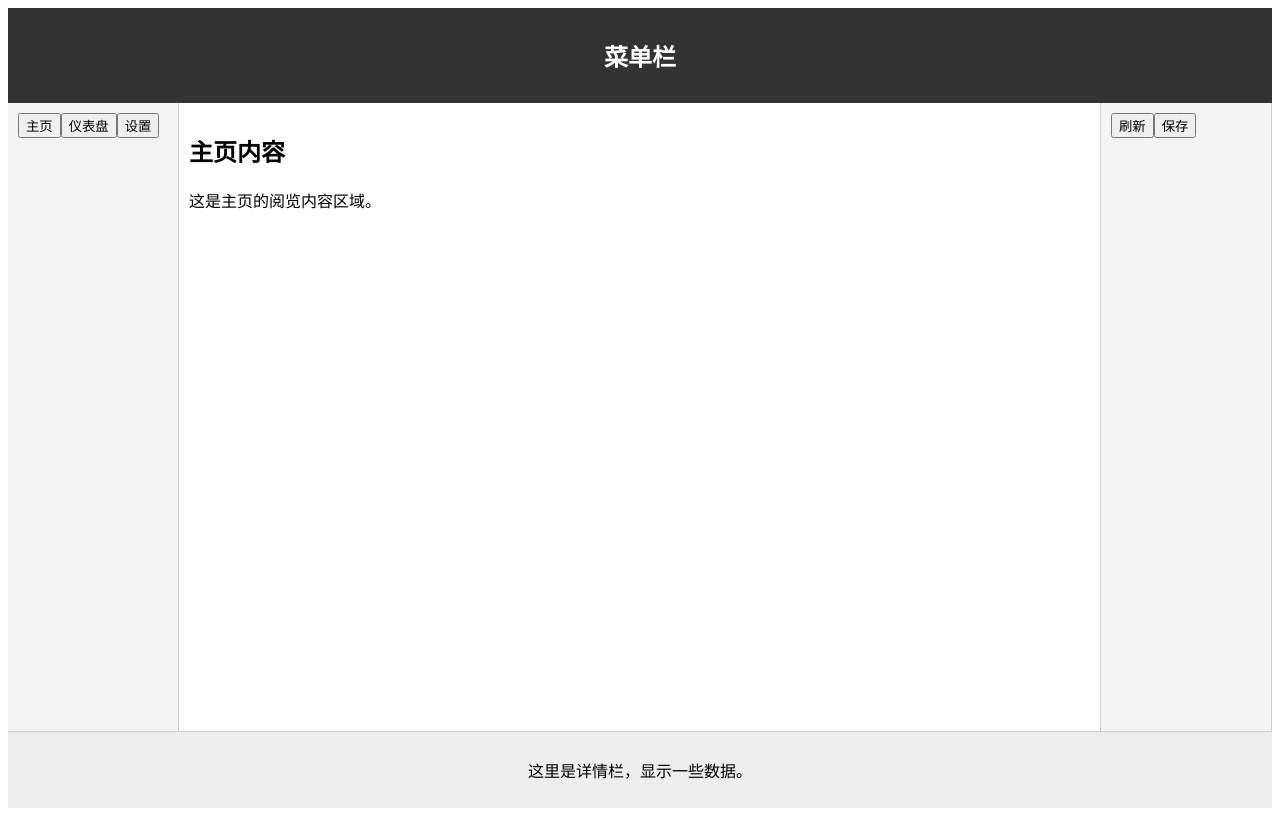
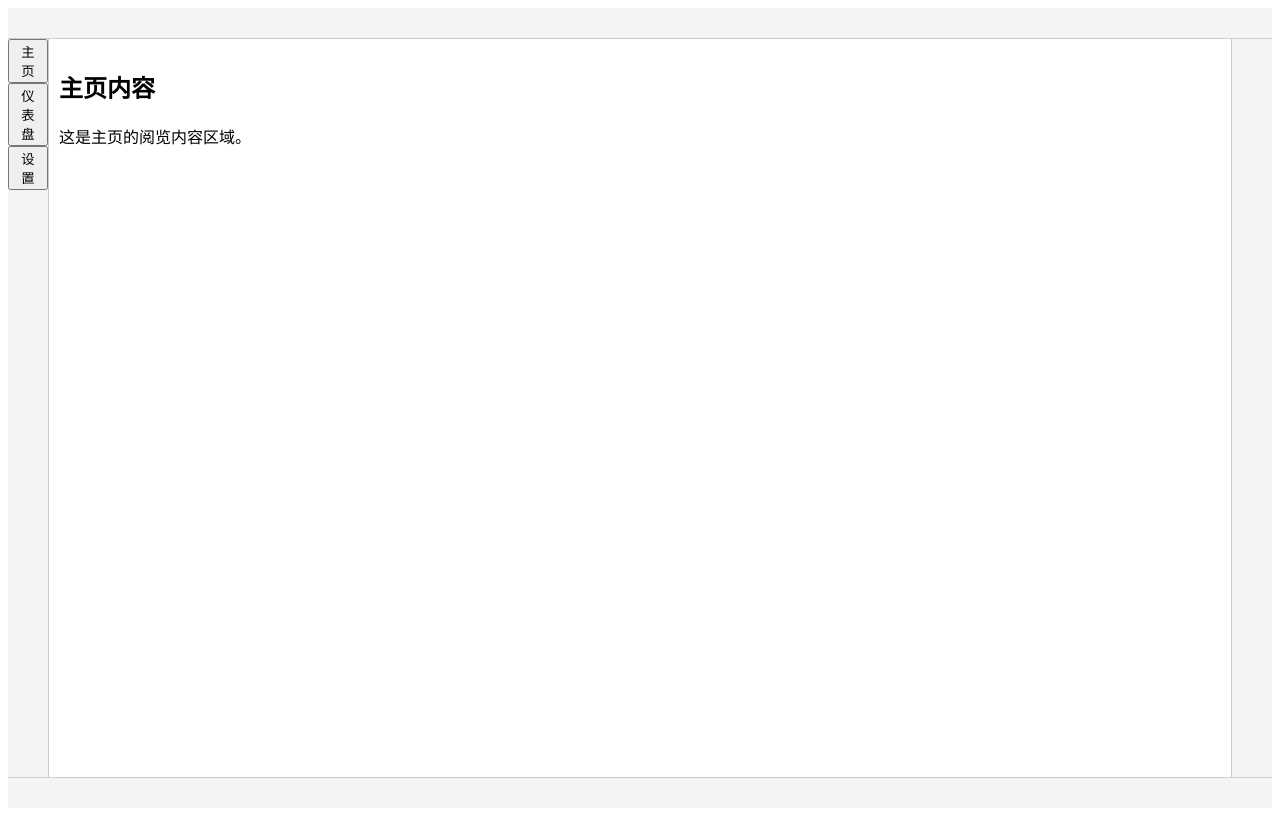
Before and after one commit to DaoiestFire/Billadm-GO, a Vue app in the folder app/: page /settings in a window 1280 px wide. Built offline with nearby package versions, Linux system fonts and the light colour scheme.

Commit message:
增加root css文件定义主题色

```diff
--- a/app/src/components/Layout.vue
+++ b/app/src/components/Layout.vue
@@ -2,7 +2,6 @@
   <div class="layout">
     <!-- 上栏：菜单栏 -->
     <div class="top-bar">
-      <h2>菜单栏</h2>
     </div>
 
     <!-- 中间栏：左中右 -->
@@ -21,15 +20,11 @@
 
       <!-- 右侧功能栏 -->
       <div class="right-panel">
-        <button v-for="btn in rightButtons" :key="btn.name" @click="handleRightClick(btn.action)">
-          {{ btn.name }}
-        </button>
       </div>
     </div>
 
     <!-- 下栏：详情栏 -->
     <div class="bottom-bar">
-      <p>这里是详情栏，显示一些数据。</p>
     </div>
   </div>
 </template>
@@ -45,17 +40,8 @@ const navItems = [
   { title: '设置', path: '/settings' },
 ];
 
-const rightButtons = [
-  { name: '刷新', action: 'refresh' },
-  { name: '保存', action: 'save' },
-];
-
 const navigate = (path) => {
   router.push(path);
-};
-
-const handleRightClick = (action) => {
-  alert(`执行操作: ${action}`);
 };
 </script>
 
@@ -67,10 +53,9 @@ const handleRightClick = (action) => {
 }
 
 .top-bar {
-  background: #333;
-  color: white;
-  padding: 10px;
-  text-align: center;
+  background: var(--billadm-color-minor-backgroud-color);
+  height: 30px;
+  border-bottom: 1px solid var(--billadm-color-window-border-color);
 }
 
 .middle-section {
@@ -80,18 +65,16 @@ const handleRightClick = (action) => {
 }
 
 .left-panel, .right-panel {
-  width: 150px;
-  background: #f4f4f4;
-  padding: 10px;
-  border-right: 1px solid #ccc;
+  width: 40px;
+  background: var(--billadm-color-minor-backgroud-color);
 }
 
 .left-panel {
-  border-right: 1px solid #ccc;
+  border-right: 1px solid var(--billadm-color-window-border-color);
 }
 
 .right-panel {
-  border-left: 1px solid #ccc;
+  border-left: 1px solid var(--billadm-color-window-border-color);
 }
 
 .center-panel {
@@ -101,9 +84,8 @@ const handleRightClick = (action) => {
 }
 
 .bottom-bar {
-  background: #eee;
-  padding: 10px;
-  text-align: center;
-  border-top: 1px solid #ccc;
+  background: var(--billadm-color-minor-backgroud-color);
+  height: 30px;
+  border-top: 1px solid var(--billadm-color-window-border-color);
 }
 </style>
--- a/app/src/main.js
+++ b/app/src/main.js
@@ -1,5 +1,6 @@
 import { createApp } from 'vue'
 import router from './router/router'
+import '@/style.css'
 import App from './App.vue'
 
 createApp(App).use(router).mount('#app')
--- /dev/null
+++ b/app/src/style.css
@@ -0,0 +1,5 @@
+:root{
+    --billadm-color-major-backgroud-color: #fff;
+    --billadm-color-minor-backgroud-color: #f4f4f4;
+    --billadm-color-window-border-color: #ccc;
+}
```
